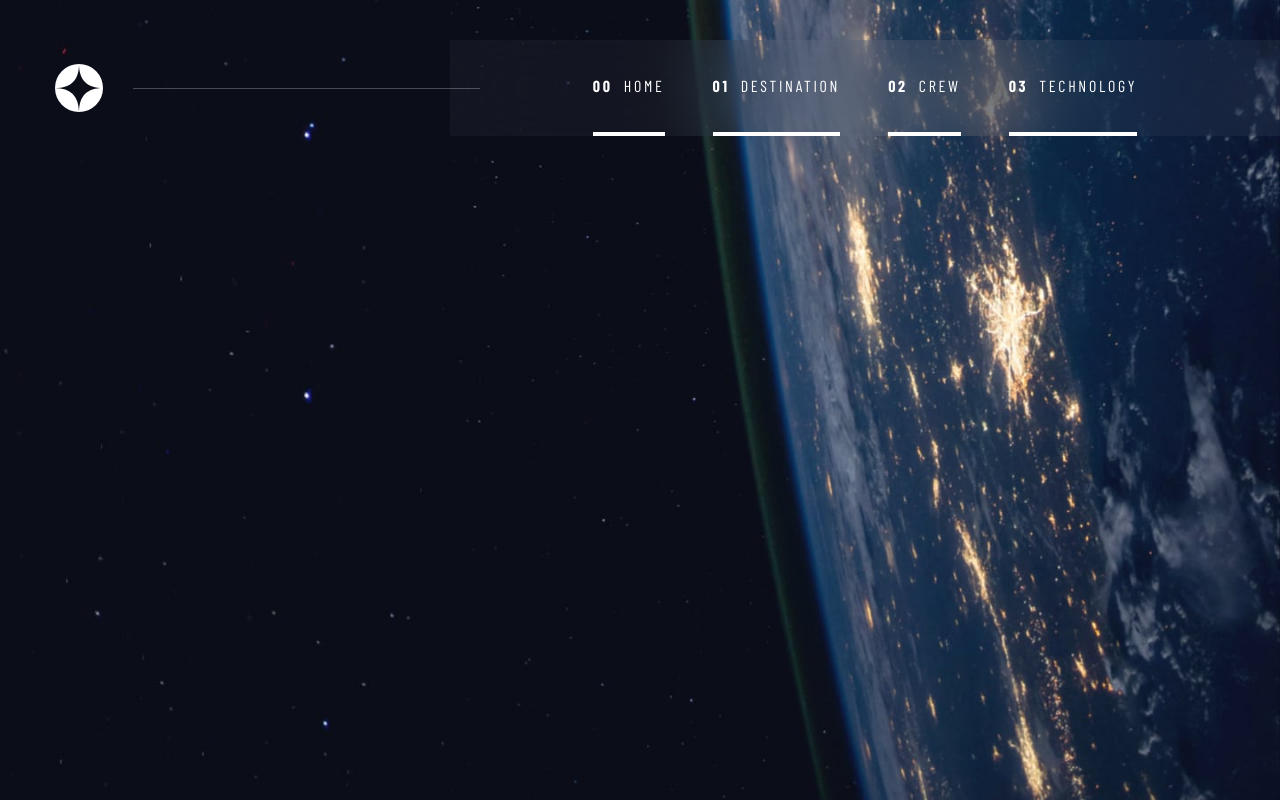
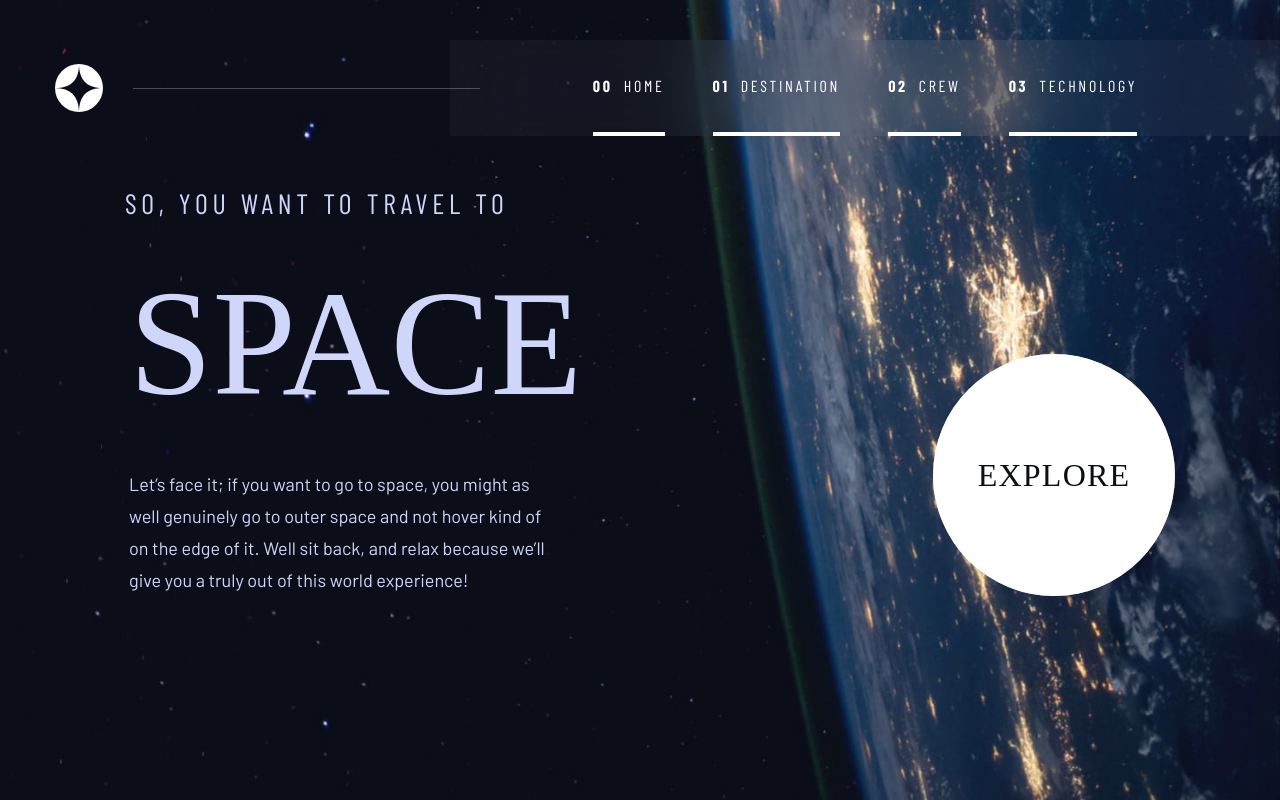
Before and after one commit to KevinPadi/space-tourism-website, a React (Vite) app: page / in a window 1280 px wide. Built offline with nearby package versions, Linux system fonts and the light colour scheme; a web font is replaced by a local one.

Commit message:
feat: homepage component added

```diff
--- a/src/App.jsx
+++ b/src/App.jsx
@@ -1,10 +1,11 @@
 import Nav from './components/Nav'
+import HomePage from './pages/HomePage'
 
 function App () {
   return (
-    <div className='w-screen h-screen bg-bgHomeMobile sm:bg-bgHomeTablet lg:bg-bgHomeDesktop bg-no-repeat bg-cover lg:pt-[40px]'>
+    <div className='min-h-screen bg-fixed bg-cover'>
       <Nav />
-
+      <HomePage />
     </div>
 
   )
```
